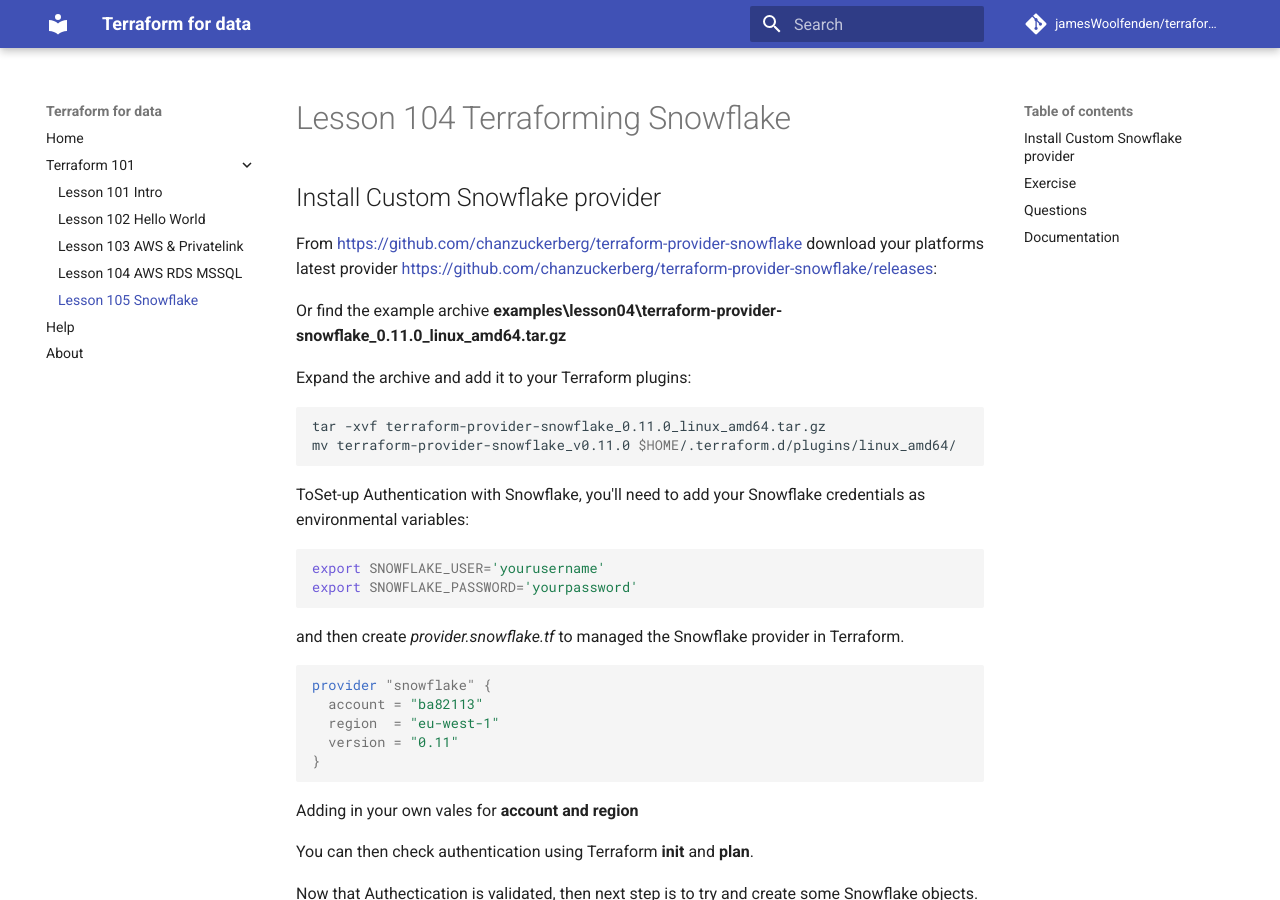
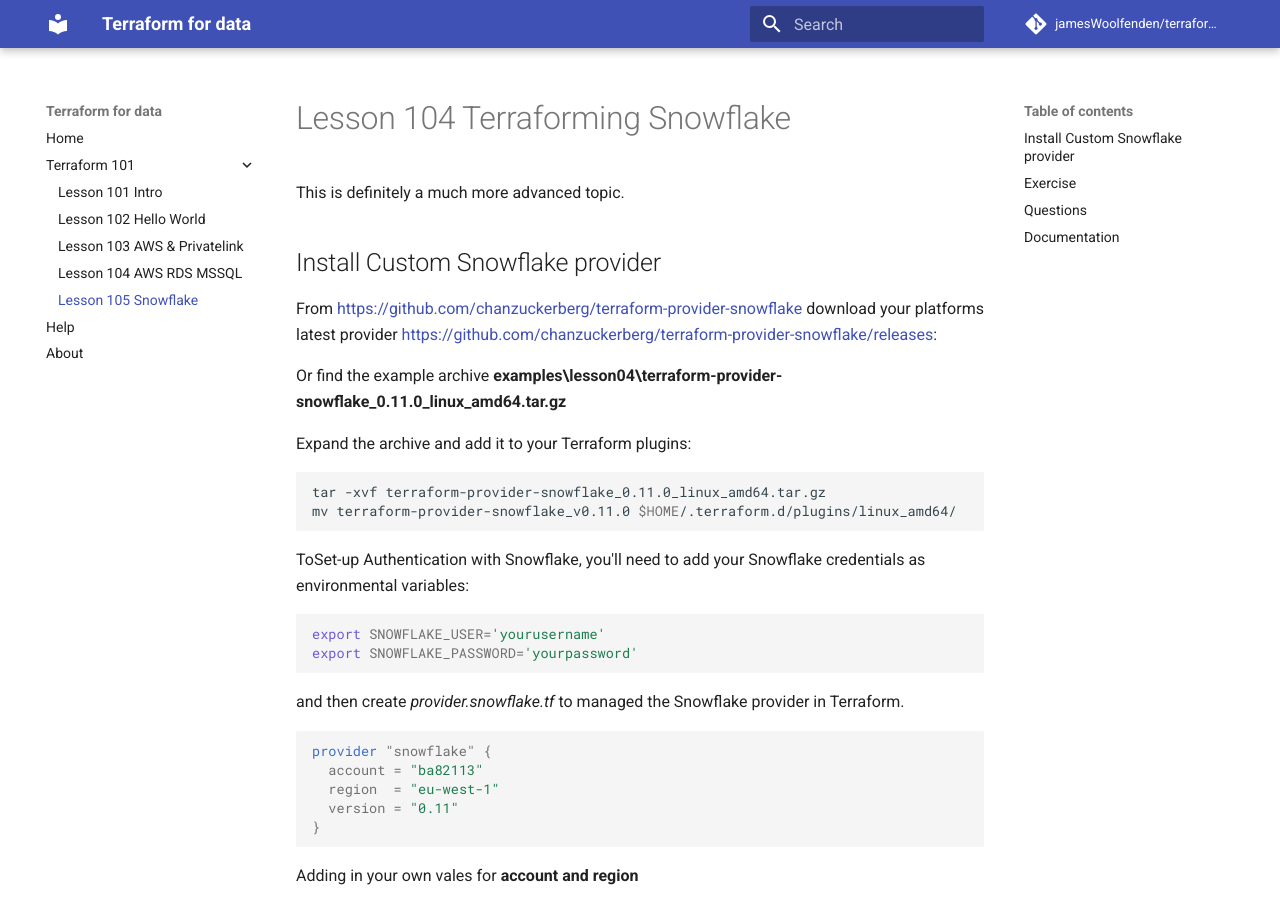
Before and after one commit to JamesWoolfenden/terraform-for-data, an MkDocs documentation site: the page built from docs/lesson5.md, in a window 1280 px wide and 900 px high. Built offline with MkDocs 1.6.1 and Material for MkDocs 9.7.7, drawn with Linux system fonts in a browser that asks for light colours; comment, search, counter and statistics services are not loaded.

Commit message:
Update lesson5.md

```diff
--- a/docs/lesson5.md
+++ b/docs/lesson5.md
@@ -1,4 +1,6 @@
 # Lesson 104 Terraforming Snowflake
+
+This is definitely a much more advanced topic.
 
 ## Install Custom Snowflake provider
 
```
